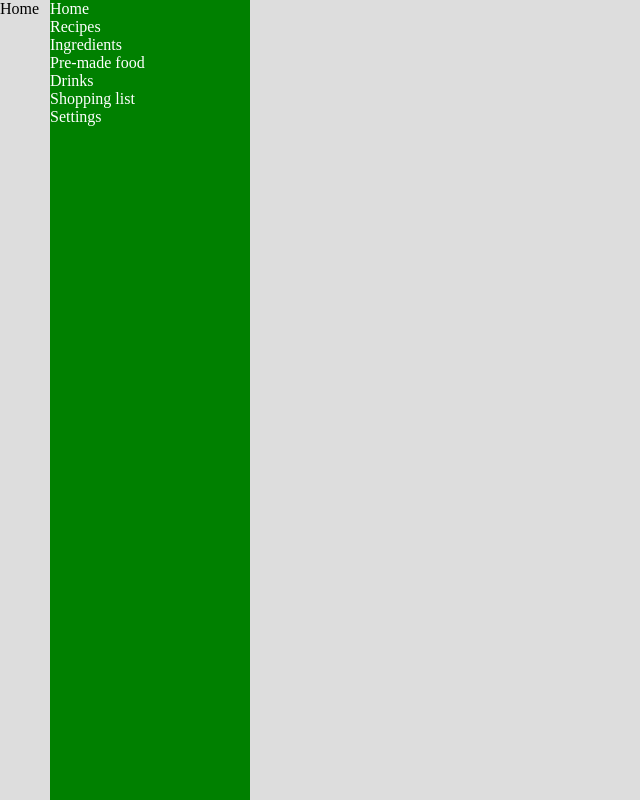
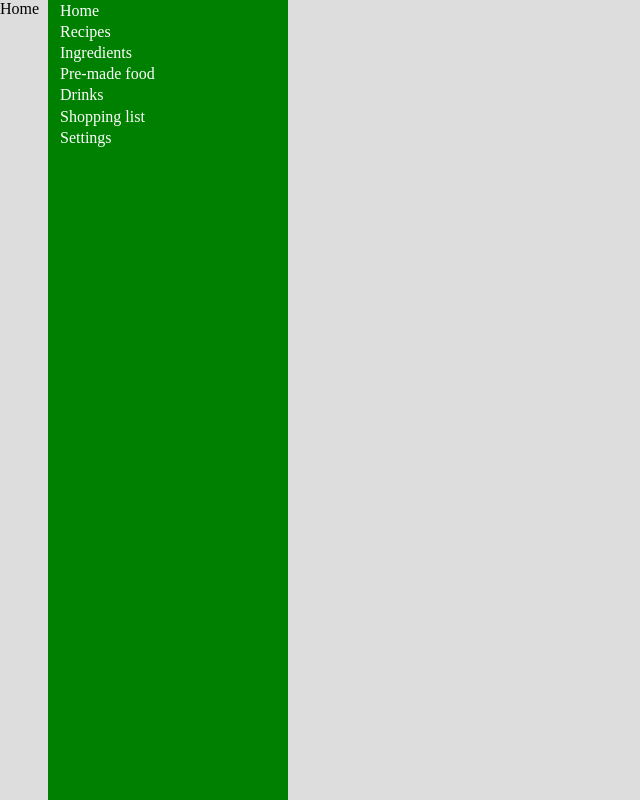
Before and after one commit to makoadampeter/pandabamboo, a React (Vite) app: page / in a window 1280 px wide. Shown: the whole page, without its empty margins (0-640 px from the left). Built offline with nearby package versions, Linux system fonts and the light colour scheme.

Commit message:
feat: improve navbar style

```diff
--- a/src/components/Navbar.css
+++ b/src/components/Navbar.css
@@ -1,8 +1,8 @@
 #navbar {
     position: fixed;
     top: 0;
-    left: 50px;
-    width: 200px;
+    left: 3rem;
+    width: 15rem;
     height: 100%;
     background-color: green;
 }
--- a/src/components/NavbarItem.css
+++ b/src/components/NavbarItem.css
@@ -1,6 +1,17 @@
 .NavbarItem {
+    box-sizing: border-box;
     width: 100%;
     color: #ffffff;
     display: block;
     text-decoration: none;
+    position: relative;
+    padding-left: 0.75rem;
+    padding-right: 0.75rem;
+    padding-top: 0.1rem;
+    padding-bottom: 0.1rem;
+    padding-right: 0.75rem;
 }
+
+.NavbarItem:hover {
+    background-color: rgba(0, 0, 0, 25%);
+}
```
